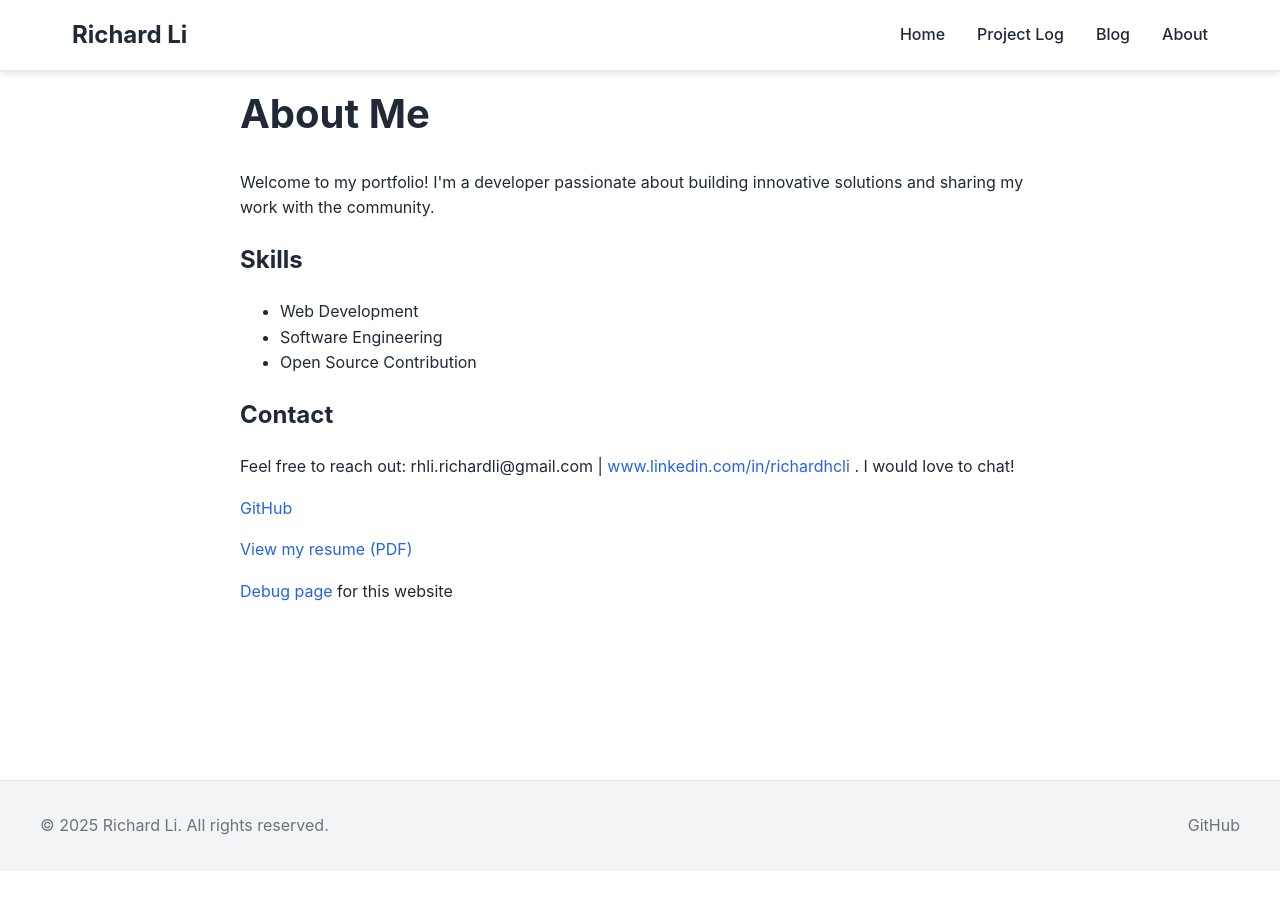
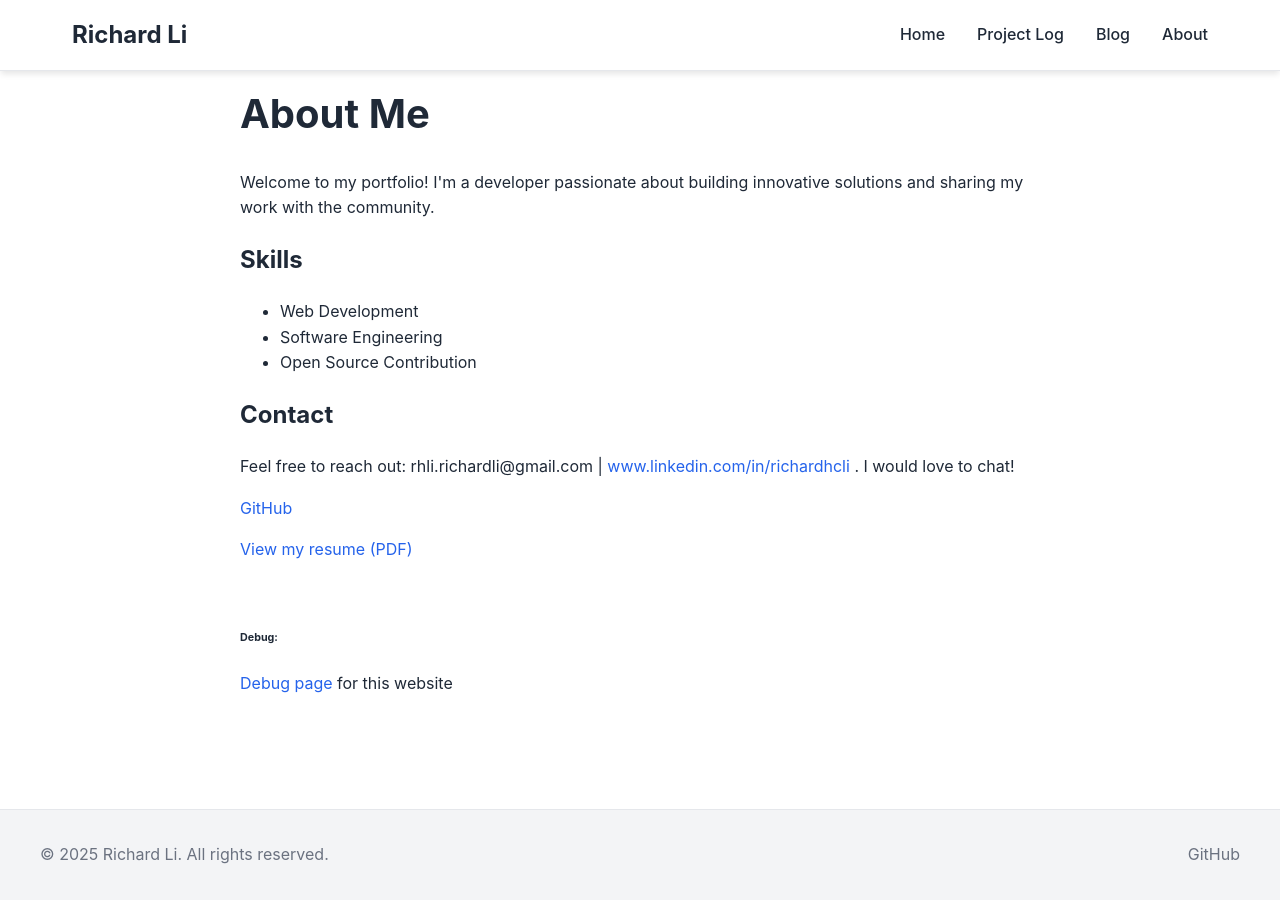
Before and after one commit to richardhcli/richardhcli.github.io, a Jekyll site: the page built from _pages/about.md, in a window 1280 px wide and 900 px high, scrolled down 55 px. Built offline with Jekyll 4.4.1, drawn with Linux system fonts in a browser that asks for light colours; before the commit the page ends 926 px from its top, so only the background shows below that.

Commit message:
pretty debug

```diff
--- a/_pages/about.md
+++ b/_pages/about.md
@@ -22,5 +22,7 @@ permalink: /about/
 
   <p><a href="{{ '/assets/pdfs/Richard-Li_resume-11_29_2025.pdf' | relative_url }}" target="_blank" rel="noopener">View my resume (PDF)</a></p>
 
+  <br>
+  <h6> Debug: </h6>
   <p><a href="{{ '/debug.html' | relative_url }}">Debug page</a> for this website</p>
 </article>
```
